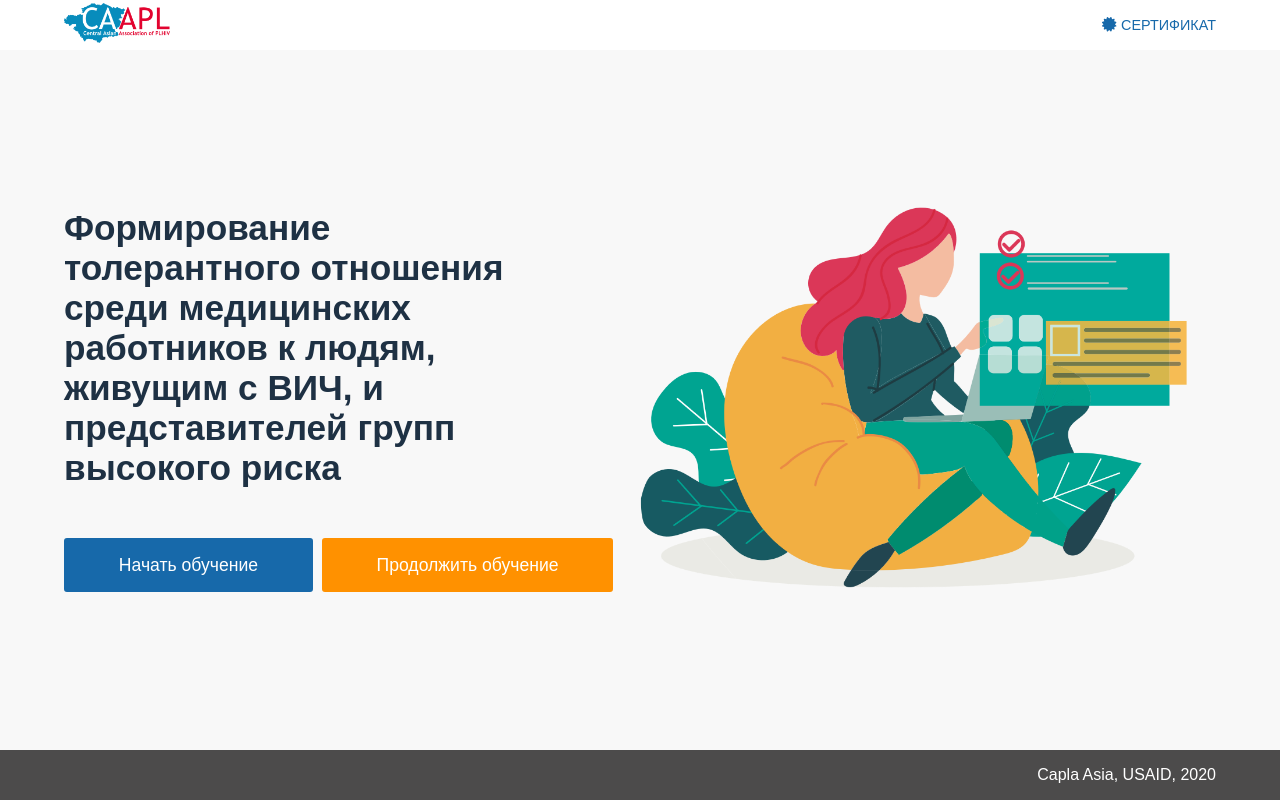
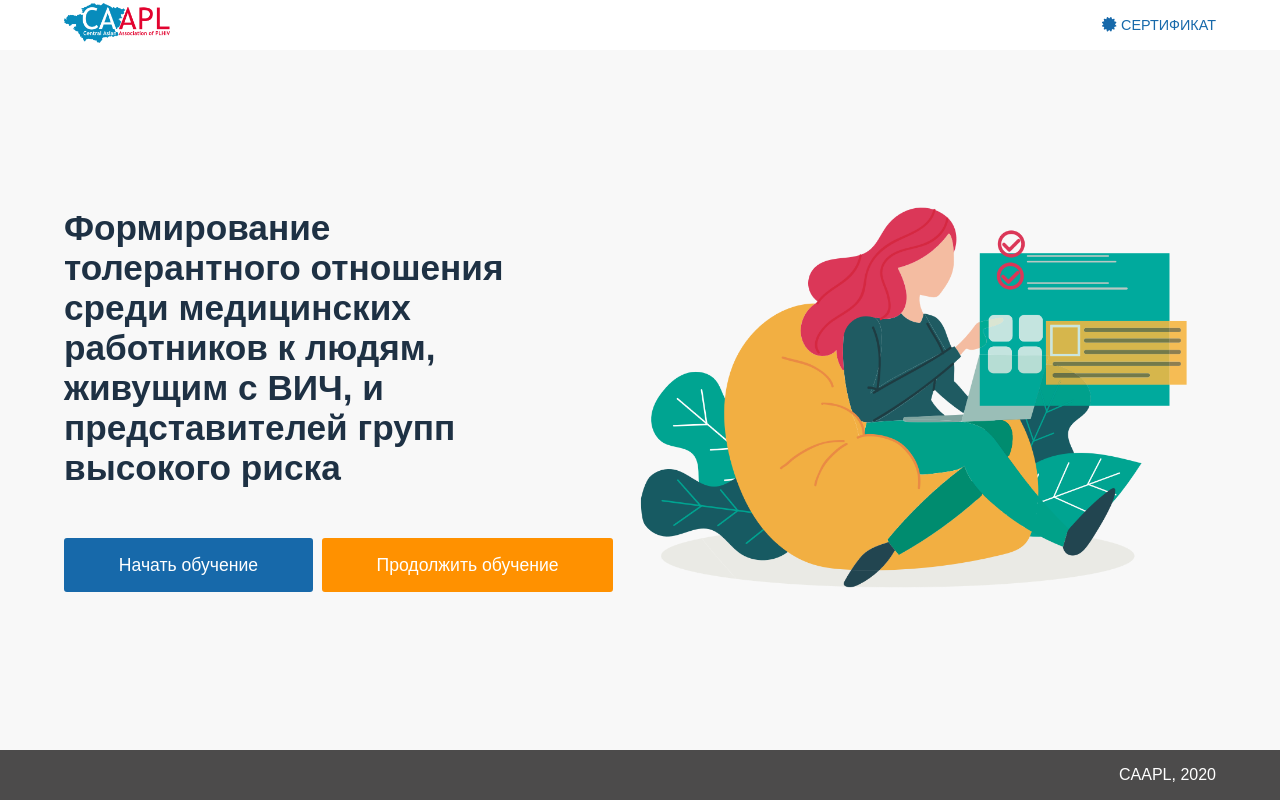
Before and after one commit to zhumabekov/interactivePlatform, a Vue app: page / in a window 1280 px wide. Built offline with nearby package versions, Linux system fonts and the light colour scheme; no server answers.

Commit message:
название сайта, в footer и section flex место grid

```diff
--- a/public/index.html
+++ b/public/index.html
@@ -5,7 +5,7 @@
     <meta http-equiv="X-UA-Compatible" content="IE=edge">
     <meta name="viewport" content="width=device-width,initial-scale=1.0">
     <link rel="icon" href="<%= BASE_URL %>favicon.ico">
-    <title>USAID</title>
+    <title>CAAPL</title>
   </head>
   <body>
     <noscript>
--- a/src/components/Footer.vue
+++ b/src/components/Footer.vue
@@ -8,7 +8,7 @@
         <button class="btn_certificate" @click="getCertificate()">Получть сертификат</button>
       </div>
       <div v-else></div>
-      <div class="bottom_text">Capla Asia, USAID, 2020</div>
+      <div class="bottom_text">CAAPL, 2020</div>
     </div>
   </footer>
 </template>
@@ -101,10 +101,9 @@ export default {
   .wrapper{
     width: 90%;
     height: 50px;
-    display: grid;
-    justify-self: center;
+    display: flex;
+    justify-content: space-between;
     align-items: center;
-    grid-template-columns: 1fr 1fr;
   }
   .bottom_text{
     color: #fff;
@@ -112,7 +111,7 @@ export default {
   }
   .loading-bar {
     position: relative;
-    width: 90%;
+    width: 40%;
     height: 30px;
     border-radius: 15px;
     overflow: hidden;
--- a/src/components/Section.vue
+++ b/src/components/Section.vue
@@ -144,11 +144,17 @@ export default {
   }
   .wrapper{
     width: 90%;
-    display: grid;
+    min-height: calc(100vh - 100px);
     margin: 0 auto;
-    min-height: calc(100vh - 100px);
+    display: flex;
+    justify-content: space-between;
     align-items: center;
-    grid-template-columns: 1fr 1fr;
+    /* display: grid;
+    align-items: center;
+    grid-template-columns: 1fr 1fr; */
+  }
+  .wrapper article{
+    width: 50%;
   }
   .inform_block{
     display: grid;
@@ -218,6 +224,9 @@ export default {
     .wrapper{
       grid-template-columns: 1fr;
     }
+    .wrapper article{
+      width: 100%;
+    }
     .img_block{
       display: none;
     }
```
